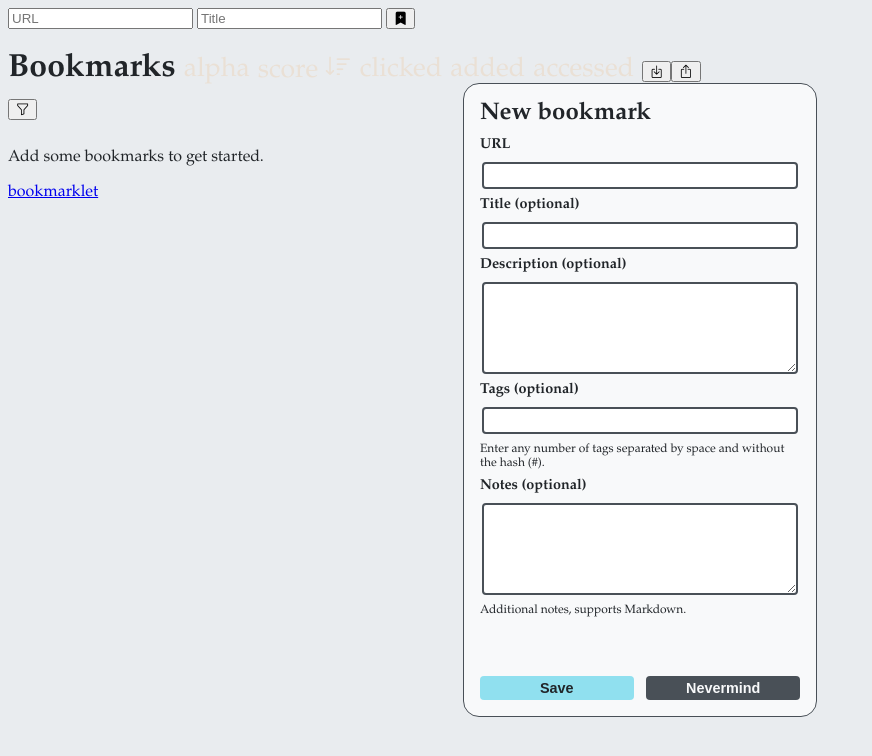
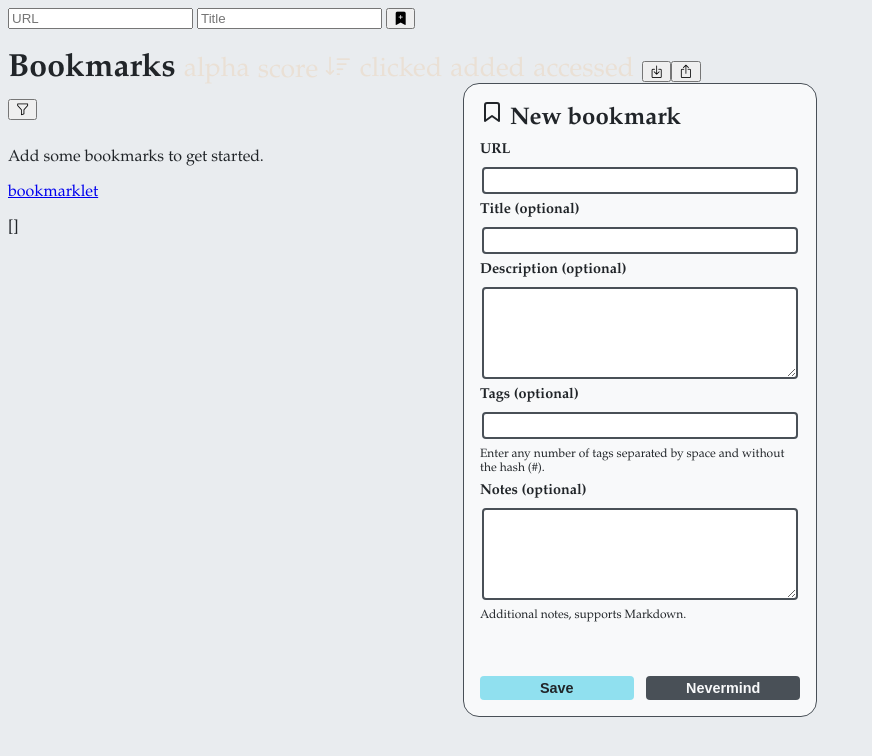
Before and after one commit to avanderw/bookmarks, a SvelteKit app: page / in a window 1280 px wide. Shown: the top 756 px of the page, without its empty margins (0-872 px from the left). Built offline with nearby package versions, Linux system fonts and the light colour scheme.

Commit message:
Add feather icons to the project

```diff
--- a/package.json
+++ b/package.json
@@ -30,6 +30,7 @@
 	},
 	"type": "module",
 	"dependencies": {
-		"bootstrap-icons": "^1.10.5"
+		"bootstrap-icons": "^1.10.5",
+		"feather-icons": "^4.29.1"
 	}
 }
--- a/src/global.css
+++ b/src/global.css
@@ -25,7 +25,7 @@
     --accent-6: #c9184a;
     --accent-7: #a4133c;
     --accent-8: #800f2f;
-    --accent-9: #590d22
+    --accent-9: #590d22;
 }
 
 @media (prefers-color-scheme: light) {
@@ -82,3 +82,13 @@ body {
     font-family: et-book,Palatino,Palatino Linotype,Palatino LT STD,Book Antiqua,Georgia,serif;
     padding: 0
 }
+
+svg {
+    width: 1.5rem;
+    height: 1.5rem;
+    stroke: currentColor;
+    stroke-width: 2;
+    stroke-linecap: round;
+    stroke-linejoin: round;
+    fill: none;
+}
--- a/src/routes/+page.svelte
+++ b/src/routes/+page.svelte
@@ -7,6 +7,7 @@
 	import ClearFilter from './ClearFilter.svelte';
 	import Bookmarklet from './Bookmarklet.svelte';
 	import AddBookmarkForm from './AddBookmarkForm.svelte';
+	import DebugStore from './DebugStore.svelte';
 
 	let state = 'add';
 </script>
@@ -24,3 +25,4 @@
 {#if state === 'add'}
 	<AddBookmarkForm on:close={() => (state = 'default')} />
 {/if}
+<DebugStore />
--- a/src/routes/AddBookmarkForm.svelte
+++ b/src/routes/AddBookmarkForm.svelte
@@ -42,7 +42,7 @@
 </script>
 
 <form on:submit={save} on:reset={close}>
-	<h1>New bookmark</h1>
+	<h1><svg><use href="feather-sprite.svg#bookmark"></use></svg> New bookmark</h1>
 	<label for="url">URL</label>
 	<input id="url" type="url" bind:value={url} class:error={errUrl} />
 
--- /dev/null
+++ b/src/routes/DebugStore.svelte
@@ -0,0 +1,7 @@
+<script lang="ts">
+	import { appData } from '$lib/bookmarks';
+</script>
+
+<p>
+    {JSON.stringify($appData)}
+</p>
```
Also changed, not shown: static/feather-sprite.svg (added), 1 other file (tests, documents, lock files or other folders).
